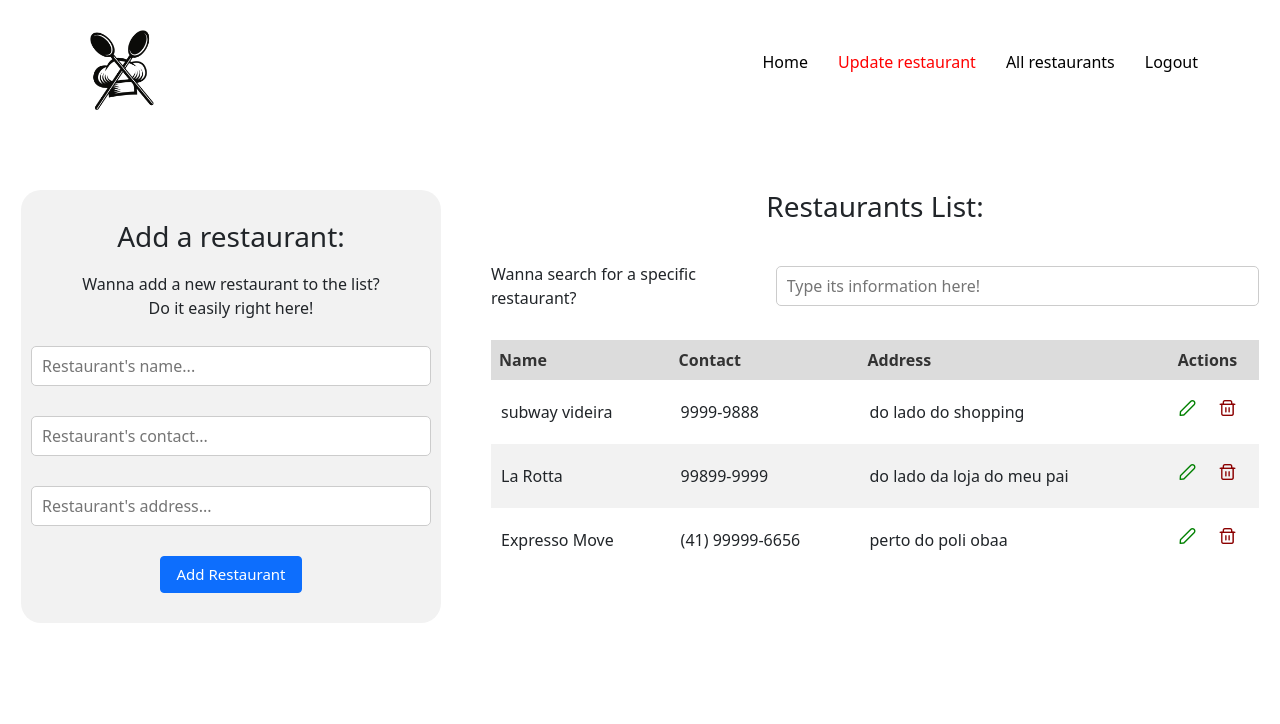
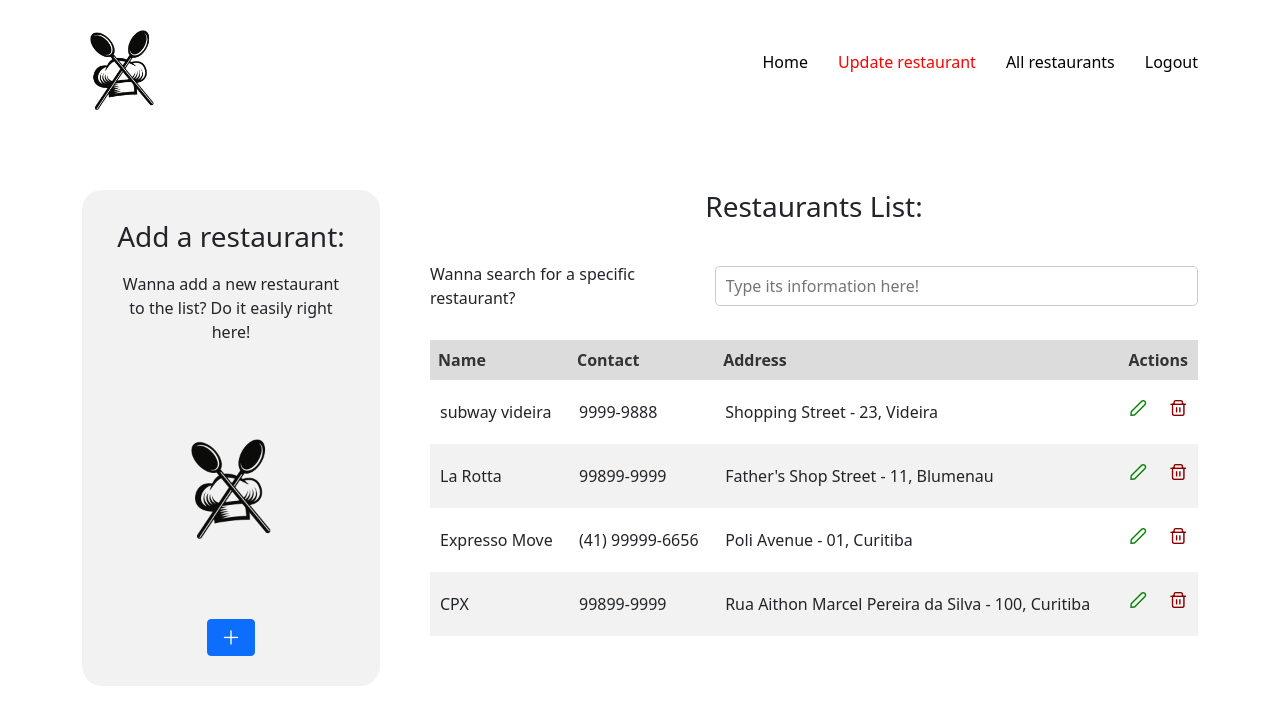
Before and after one commit to m-piovesan/resto-project, a Vue app: page /update in a window 1280 px wide. Shown: the top 724 px of the page. Built offline with nearby package versions, Linux system fonts and the light colour scheme; data requests are answered from the project's data file; sample sign-in values are in the browser's storage; what vue-toast-notification would draw is missing.

Commit message:
lotta stuff, problems on searching zips

```diff
--- a/db/db.json
+++ b/db/db.json
@@ -84,19 +84,45 @@
       "id": "1f30",
       "name": "subway videira",
       "contact": "9999-9888",
-      "address": "do lado do shopping"
+      "zipCode": "89560-000",
+      "street": "Shopping Street",
+      "neighborhood": "Central",
+      "city": "Videira",
+      "state": "SC",
+      "number": "23"
     },
     {
+      "id": "948d",
       "name": "La Rotta",
       "contact": "99899-9999",
-      "address": "do lado da loja do meu pai",
-      "id": "948d"
+      "zipCode": "89012-345",
+      "street": "Father's Shop Street",
+      "neighborhood": "Downtown",
+      "city": "Blumenau",
+      "state": "SC",
+      "number": "11"
     },
     {
+      "id": "ee31",
       "name": "Expresso Move",
       "contact": "(41) 99999-6656",
-      "address": "perto do poli obaa",
-      "id": "ee31"
+      "zipCode": "80250-210",
+      "street": "Poli Avenue",
+      "neighborhood": "University District",
+      "city": "Curitiba",
+      "state": "PR",
+      "number": "01"
+    },
+    {
+      "id": "16d3",
+      "name": "CPX",
+      "contact": "99899-9999",
+      "zipCode": "82900337",
+      "street": "Rua Aithon Marcel Pereira da Silva",
+      "neighborhood": "Cajuru",
+      "city": "Curitiba",
+      "state": "PR",
+      "number": "100"
     }
   ]
 }
--- a/src/App.vue
+++ b/src/App.vue
@@ -10,5 +10,7 @@
 
     export default {
         name: 'App',
+        components: {
+        }
     }
 </script>
--- a/src/components/restaurantsTable.vue
+++ b/src/components/restaurantsTable.vue
@@ -32,7 +32,7 @@
                 <tr v-for="restaurant in filteredRestaurants" :key="restaurant.id">
                     <td>{{ restaurant.name }}</td>
                     <td>{{ restaurant.contact }}</td>
-                    <td>{{ restaurant.address }}</td>
+                    <td>{{ restaurant.street }} - {{ restaurant.number }}, {{ restaurant.city }}</td>
                     <td v-if="isUpdateRoute" class="d-flex justify-content-center gap-4 align-items-center">
                         <DialogTrigger class="pi pi-pencil" @click="openEditDialog(restaurant)" style="color: green" />
                         <span class="pi pi-trash" @click="handleDeleteRestaurant(restaurant.id)" style="color: darkred"></span>
@@ -61,10 +61,10 @@
                         <input v-model="editedRestaurant.contact" type="text" id="contact" class="form-control" required>
                     </div>
 
-                    <div class="form-group">
+                    <!-- <div class="form-group">
                         <label for="address">Address:</label>
                         <input v-model="editedRestaurant.address" type="text" id="address" class="form-control" required>
-                    </div>
+                    </div> -->
 
                     <div class="d-flex justify-content-between gap-3">
                         <DialogClose type="submit" class="btn btn-success" @click="handleSaveRestaurant">Save</DialogClose>
@@ -88,10 +88,16 @@
                 restaurants: [],
                 searchTerm: '',
                 editedRestaurant: {
-                    id: null,
                     name: '',
                     contact: '',
-                    address: ''
+                    address: {
+                        number: '',
+                        cep: '',
+                        street: '',
+                        neighborhood: '',
+                        city: '',
+                        state: ''
+                    }
                 },
             }
         },
@@ -105,9 +111,21 @@
                 return this.restaurants.filter(restaurant => {
                     const name = restaurant.name.toLowerCase();
                     const contact = restaurant.contact.toLowerCase();
-                    const address = restaurant.address.toLowerCase();
+                    const number = restaurant.number;
+                    const cep = restaurant.cep;
+                    const street = restaurant.street.toLowerCase();
+                    const neighborhood = restaurant.neighborhood.toLowerCase();
+                    const city = restaurant.city.toLowerCase();
+                    const state = restaurant.state.toLowerCase();
 
-                    return name.includes(searchTerm) || contact.includes(searchTerm) || address.includes(searchTerm);
+                    return name.includes(searchTerm) ||
+                        contact.includes(searchTerm) ||
+                        number.includes(searchTerm) ||
+                        cep.includes(searchTerm) ||
+                        street.includes(searchTerm) ||
+                        neighborhood.includes(searchTerm) ||
+                        city.includes(searchTerm) ||
+                        state.includes(searchTerm);
                 });
             }
         },
--- a/src/pages/UpdatePage.vue
+++ b/src/pages/UpdatePage.vue
@@ -1,17 +1,83 @@
+<script setup>
+    import {
+        DialogClose,
+        DialogContent,
+        DialogDescription,
+        DialogOverlay,
+        DialogPortal,
+        DialogRoot,
+        DialogTitle,
+        DialogTrigger,
+    } from 'radix-vue'
+</script>
+
 <template>
     <div class="updateContainer">
-        <div class="addRestaurant">
-            <h3>Add a restaurant:</h3>
-            <p>Wanna add a new restaurant to the list? Do it easily right here!</p>
+        <DialogRoot>
+            <div class="addRestaurant">
+                <div class="rest-text">
+                    <h3>Add a restaurant:</h3>
+                    <p>Wanna add a new restaurant to the list? Do it easily right here!</p>
+                </div>
 
-            <div class="formsField">
-                <input type="text" v-model="name" placeholder="Restaurant's name...">
-                <input type="text" v-model="contact" placeholder="Restaurant's contact...">
-                <input type="text" v-model="address" placeholder="Restaurant's address...">
+                <img src="../assets/rest-logo.png" alt="">
+
+                <DialogTrigger class="btn btn-primary pi pi-plus" />
             </div>
 
-            <button @click="handleAddRestaurant" type="button" class="btn btn-primary">Add Restaurant</button>
-        </div>
+            <DialogPortal>
+                <DialogOverlay class="inset-0 fixed bg-black/60" />
+                <DialogContent class="DialogContent">
+                    <DialogTitle class="text-success m-0 fw-medium fs-3 mb-1">Add Restaurant</DialogTitle>
+                    <DialogDescription class="DialogDescription">
+                        Type the information about the new restaurant. Click save when you're done.
+                    </DialogDescription>
+
+                        <form class="address-form" @submit.prevent>
+                            <label for="name">Name:
+                                <input v-model="name" type="text" id="name" class="form-control" required>
+                            </label>
+
+                            <label for="cep">CEP:
+                                <input v-model="address.cep" @blur="searchZipCode" type="text" id="cep" maxlength="9"/>
+                            </label>
+
+                            <label for="rua">Street:
+                                <input v-model="address.street" type="text" id="rua"/>
+                            </label>
+
+                            <div class="row">
+                                <label class="col-9" for="bairro">Neighborhood:
+                                    <input v-model="address.neighborhood" type="text" id="bairro"/>
+                                </label>
+
+                                <label class="col-3" for="number">Number:
+                                    <input v-model="address.number" type="text" id="number" class="form-control" required>
+                                </label>
+                            </div>
+
+                            <div class="row">
+                                <label class="col-9" for="cidade">City:
+                                    <input v-model="address.city" type="text" id="cidade"/>
+                                </label>
+
+                                <label class="col-3" for="uf">State:
+                                    <input v-model="address.state" type="text" id="uf"/>
+                                </label>
+                            </div>
+
+                            <label for="number">Contact:
+                                <input v-model="contact" type="text" id="contact" class="form-control" required>
+                            </label>
+
+                            <div class="d-flex justify-content-around mt-4">
+                                <DialogClose type="submit" class="btn btn-success w-25" @click="handleAddRestaurant">Save</DialogClose>
+                                <DialogClose class="btn btn-danger w-25" @click="clearAddressForm">Cancel</DialogClose>
+                            </div>
+                        </form>
+                </DialogContent>
+            </DialogPortal>
+        </DialogRoot>
 
         <div class="restaurantsList">
             <h3>Restaurants List:</h3>
@@ -38,7 +104,14 @@
             return {
                 name: '',
                 contact: '',
-                address: ''
+                address: {
+                    cep: '',
+                    street: '',
+                    number: '',
+                    neighborhood: '',
+                    city: '',
+                    state: ''
+                }
             }
         },
         methods: {
@@ -46,25 +119,65 @@
                 let result = await axios.post('http://localhost:3000/restaurants', {
                     name: this.name,
                     contact: this.contact,
-                    address: this.address
+                    zipCode: this.address.cep,
+                    street: this.address.street,
+                    neighborhood: this.address.neighborhood,
+                    city: this.address.city,
+                    state: this.address.state,
+                    number: this.address.number,
                 });
 
                 if (result.status === 201) {
-                    this.$router.push('/home');
+                    this.$router.push('/update');
                     useToast().success('Restaurant added!',
                         { duration: 3000, position: 'top-right' });
+                }
+            },
+            clearAddressForm() {
+                this.cep = '',
+                this.address = {
+                    street: '',
+                    neighborhood: '',
+                    city: '',
+                    state: ''
+                };
+            },
+            myCallback(content) {
+                if (!('erro' in content)) {
+                    this.address = {
+                        street: content.logradouro,
+                        neighborhood: content.bairro,
+                        city: content.localidade,
+                        state: content.uf
+                    };
+                } else {
+                    this.clearAddressForm();
+                    // alert('Zip code not found.');
+                }
+            },
+            searchZipCode() {
+                const cep = this.address.cep.replace(/\D/g, ''); // Remove non-numeric characters from the zip code
+                const validZipCode = /^[0-9]{8}$/; // Regular expression to validate the zip code
+
+                if (cep !== '' && validZipCode.test(cep)) {
+                    this.address = {
+                        street: '...',
+                        neighborhood: '...',
+                        city: '...',
+                        state: '...'
+                    };
+
+                    const script = document.createElement('script'); // Create a script element to make the request to ViaCEP
+                    script.src = `https://viacep.com.br/ws/${cep}/json/?callback=my_callback`; // Set the script URL with the callback
+                    document.body.appendChild(script); // Add the script to the document body
+
+                    window.my_callback = this.myCallback; // Define the callback method globally
+                } else {
+                    // If the zip code is invalid, clear the form and show an alert
+                    this.clearAddressForm();
+                    // alert('Invalid zip code format.');
                 }
             }
         },
     }
 </script>
-
-<style scoped>
-    input {
-        width: 400px;
-        height: 40px;
-        padding: 10px;
-        border: 1px solid #ccc;
-        border-radius: 5px;
-    }
-</style>
--- a/src/styles/UpdatePage.scss
+++ b/src/styles/UpdatePage.scss
@@ -7,7 +7,7 @@
 
 .addRestaurant {
     display: flex;
-    gap: 10px;
+    justify-content: space-between;
 
     background-color: #f2f2f2;
     padding: 30px 10px;
@@ -18,10 +18,71 @@
         text-align: center;
     }
 
-    .formsField {
-        display: flex;
-        flex-direction: column;
-        gap: 30px;
-        margin-bottom: 20px;
+    img {
+        width: 100px;
+        height: 100px;
     }
 }
+
+.rest-text {
+    display: flex;
+    align-items: center;
+    gap: 10px;
+    flex-direction: column;
+    text-align: justify;
+}
+
+.DialogContent {
+    background-color: white;
+    border-radius: 6px;
+    box-shadow: hsl(206 22% 7% / 35%) 0px 10px 38px -10px, hsl(206 22% 7% / 20%) 0px 10px 20px -15px;
+    position: fixed;
+    top: 50%;
+    left: 50%;
+    transform: translate(-50%, -50%);
+    width: 90vw;
+    max-width: 450px;
+    max-height: 85vh;
+    padding: 25px;
+    animation: contentShow 150ms cubic-bezier(0.16, 1, 0.3, 1);
+}
+
+.form-group {
+    display: flex;
+    flex-wrap: wrap;
+    gap: 8px;
+    margin-bottom: 30px;
+}
+
+.search {
+    width: 100%;
+    display: flex;
+    align-items: center;
+    justify-content: space-between;
+
+    label {
+        font-weight: 500;
+    }
+
+    input {
+        width: 65%;
+        height: 40px;
+        padding: 10px;
+        border: 1px solid #ccc;
+        border-radius: 5px;
+    }
+}
+
+.address-form {
+    > label {
+        width: 100%;
+    }
+
+    input {
+        width: 100%;
+        height: 40px;
+        padding: 10px;
+        border: 1px solid #ccc;
+        border-radius: 5px;
+    }
+}
```
Also changed, not shown: src/components/ConsultaCep.vue (added, +53 -0 lines).
